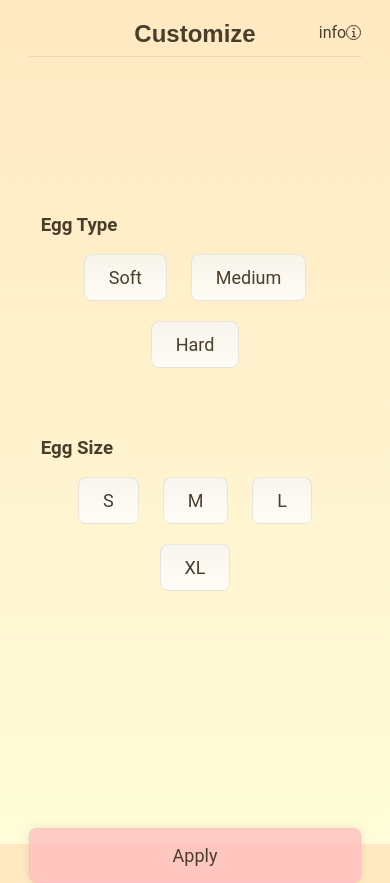
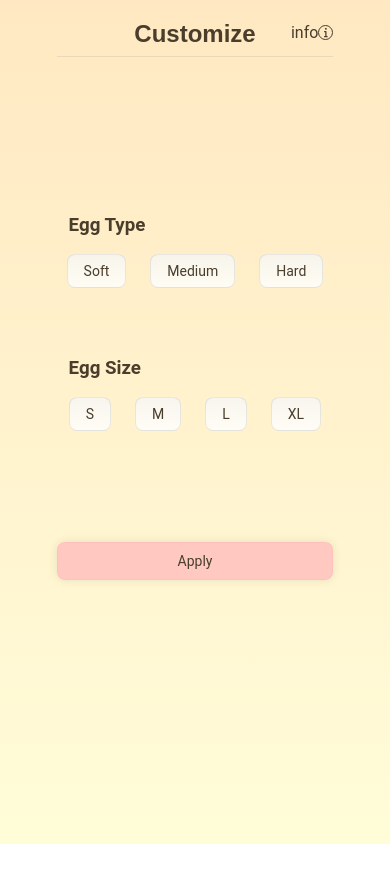
Before and after one commit to rabiamtd/EggTimer, a plain HTML site: page index.html in a window 390 px wide. Both pictures are taken after a click on the button "Start Cooking". After the commit the page ends 844 px from the top, so only its background shows below. Drawn offline with Linux system fonts and the light colour scheme; a web font is replaced by a local one.

Commit message:
add media queries

```diff
--- a/css/style.css
+++ b/css/style.css
@@ -30,13 +30,13 @@ body {
     height: 100vh;
     padding: 20px;
     font-family: "Roboto", sans-serif;
+    overflow-x: hidden;
 }
 
 button {
     font-family: "Roboto";
 }
 
-/* Heading Styles */
 h1,
 h2 {
     font-family: "Raleway-Medium", sans-serif;
@@ -44,7 +44,10 @@ h2 {
     margin-bottom: 20px;
 }
 
-/* Get Started Page */
+h1.pageHeading {
+    font-size: 1.5rem;
+}
+
 #getStartedPage {
     text-align: center;
     color: var(--text-color);
@@ -62,7 +65,6 @@ h2 {
     margin: 0 auto;
 }
 
-/* Media */
 .egg-graphic {
     width: 150px;
     height: auto;
@@ -91,7 +93,6 @@ h2 {
     border-radius: 80px / 4px;
 }
 
-/* Config Page */
 #configPage {
     height: 100%;
     max-width: 95%;
@@ -162,7 +163,6 @@ h2 {
     margin-top: 20vh;
 }
 
-/* Timer Page */
 #timerPage {
     text-align: center;
     height: 100%;
@@ -203,7 +203,6 @@ h2 {
     width: 173px;
 }
 
-/* Button Styles */
 .mainActionBtn {
     background-color: var(--main-btn-background);
     color: var(--main-btn-text);
@@ -261,7 +260,6 @@ h2 {
     transform: scale(1.05);
 }
 
-
 .selected {
     background: linear-gradient(to bottom, var(--selected-btn-gradient-start), var(--selected-btn-gradient-end));
     color: var(--text-color);
@@ -293,3 +291,67 @@ h2 {
         transform: translateY(0);
     }
 }
+
+@media (max-width: 768px) {
+
+    h1,
+    h2 {
+        font-size: 2rem;
+    }
+
+    .mainActionBtn {
+        padding: 12px 24px;
+        font-size: 16px;
+    }
+
+    .optionBtn {
+        padding: 10px 20px;
+        font-size: 16px;
+    }
+
+    #applyBtn {
+        margin-top: 10vh;
+    }
+
+    .egg-graphic {
+        width: 120px;
+    }
+
+    #timerDisplay {
+        font-size: 48px;
+    }
+
+    #timerPageContainer {
+        padding: 10px;
+    }
+}
+
+@media (max-width: 480px) {
+
+    h1,
+    h2 {
+        font-size: 1.5rem;
+    }
+
+    .mainActionBtn {
+        padding: 10px 20px;
+        font-size: 14px;
+    }
+
+    .optionBtn {
+        padding: 8px 16px;
+        font-size: 14px;
+    }
+
+    #applyBtn {
+        margin-top: 5vh;
+    }
+
+    .egg-graphic {
+        width: 100px;
+    }
+
+    #timerDisplay {
+        font-size: 36px;
+    }
+}
```
